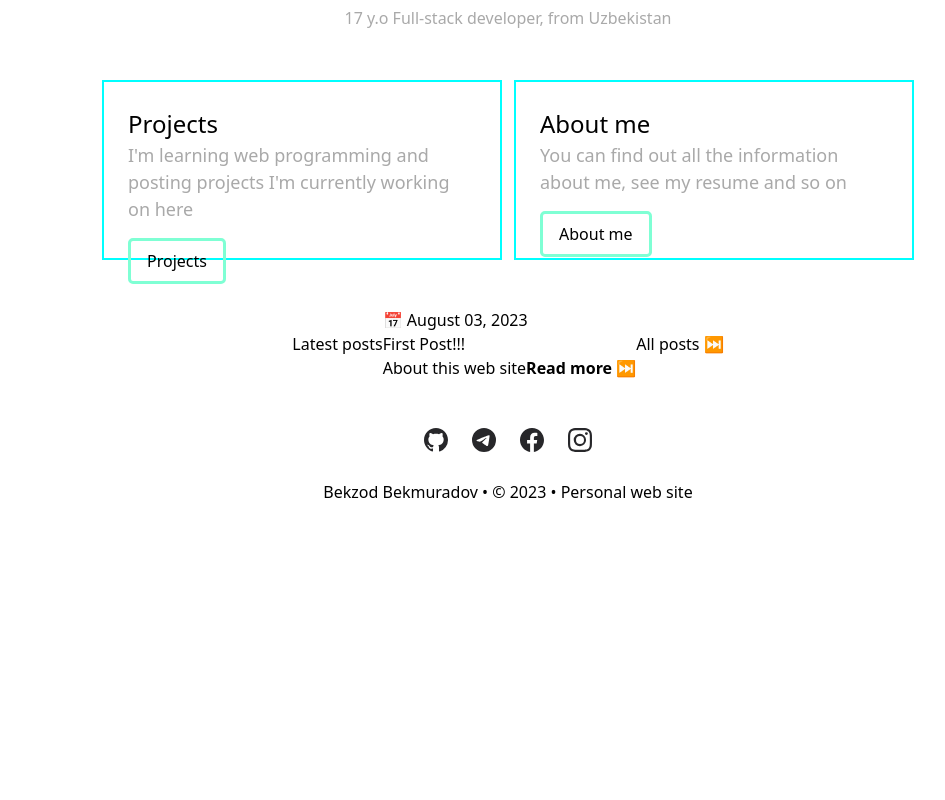
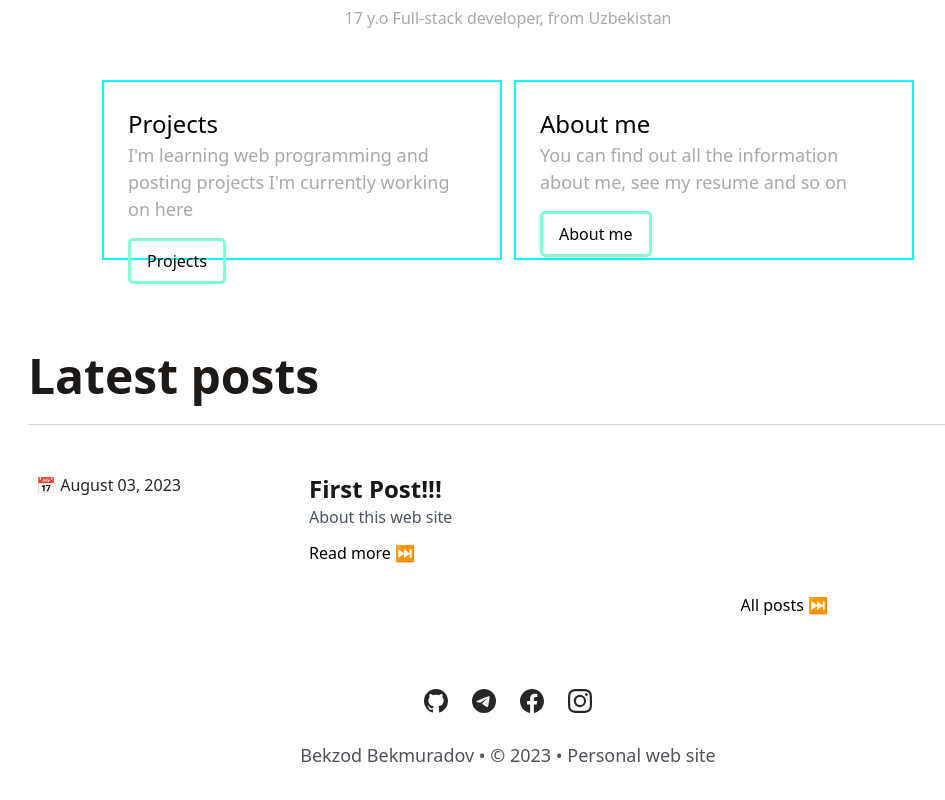
Before and after one commit to www-beka/www-beka.github.io, a React (Vite) app in the folder MyPersonalPage/: page / in a window 1280 px wide. Shown: the part 510-1310 px from the top of the page, without its empty margins (132-1077 px from the left). Before the commit the page ends 1026 px from the top, so only its background shows below. Built offline with nearby package versions, Linux system fonts and the light colour scheme.

Commit message:
install router and finished footer, postSections

```diff
--- a/MyPersonalPage/package.json
+++ b/MyPersonalPage/package.json
@@ -14,6 +14,7 @@
     "react": "^18.2.0",
     "react-bootstrap": "^2.8.0",
     "react-dom": "^18.2.0",
+    "react-router-dom": "^6.14.2",
     "react-switch": "^7.0.0"
   },
   "devDependencies": {
--- a/MyPersonalPage/src/Components/Footer/index.jsx
+++ b/MyPersonalPage/src/Components/Footer/index.jsx
@@ -79,8 +79,8 @@ const Footer = () => {
               </svg>
             </a>
           </div>
-          <div className="avtor flex justify-center items-center">
-            <span>Bekzod Bekmuradov  •  © 2023   • Personal web site</span>
+          <div className="avtor flex justify-center items-center mb-8">
+            <span class="select-none reflect font-be-vietnam-pro md:text-lg text-sm text-zinc-600 dark:text-gray-400">Bekzod Bekmuradov  •  © 2023   • Personal web site</span>
           </div>
         </div>
       </footer>
--- a/MyPersonalPage/src/Components/LatesPost/index.jsx
+++ b/MyPersonalPage/src/Components/LatesPost/index.jsx
@@ -3,21 +3,20 @@ import "./posts.scss";
 const LatesPost = () => {
   return (
     <>
-      <div className="lates_posts flex justify-center items-center my-12">
+      <div className="lates_posts container mx-auto px-40 p-11 my-12 relative">
         <div className="posts_head">
-            <h1>Latest posts</h1>
-            <div className="line"></div>
+            <h1 class="dark:text-gray-200 text-stone-900 select-none lg:text-5xl text-4xl font-bold lg:mb-6 mb-4">Latest posts</h1>
         </div>
-        <div className="post_description">
-            <span>📅 August 03, 2023</span>
-            <div>
-                <p>First Post!!!</p>
-                <span>About this web site</span>
-                <b>Read more ⏭</b>
+        <div className="post_description pt-12 flex border-t border-t-gray-300 dark:border-t-gray-500 lg:mb-8">
+            <span className="text-zinc-800 dark:text-gray-400 lg:ml-2 select-none lg:text-base">📅 August 03, 2023</span>
+            <div className="ml-32">
+                <p className="text-2xl lg:mb-3 select-none font-be-vietnam-pro lg:hover:text-fuchsia-500 md:transition-all md:ease-in-out cursor-pointer text-zinc-900 dark:text-gray-200 font-outfit font-bold">First Post!!!</p>
+                <span className="mb-3 lg:text-base md:pr-6 md:block hidden text-gray-600 dark:text-gray-400 text-xl">About this web site</span>
+                <b className="lg:text-base select-none text-lg cursor-pointer font-medium">Read more ⏭</b>
             </div>
         </div>
         <div className="all_posts_link">
-            <span>All posts ⏭</span>
+            <span className="absolute right-80 bottom-6">All posts ⏭</span>
         </div>
       </div>
     </>
```
Also changed, not shown: MyPersonalPage/src/Components/Layout.jsx (added, +9 -0 lines), MyPersonalPage/src/Components/index.jsx (deleted), 1 other file (tests, documents, lock files or other folders).
